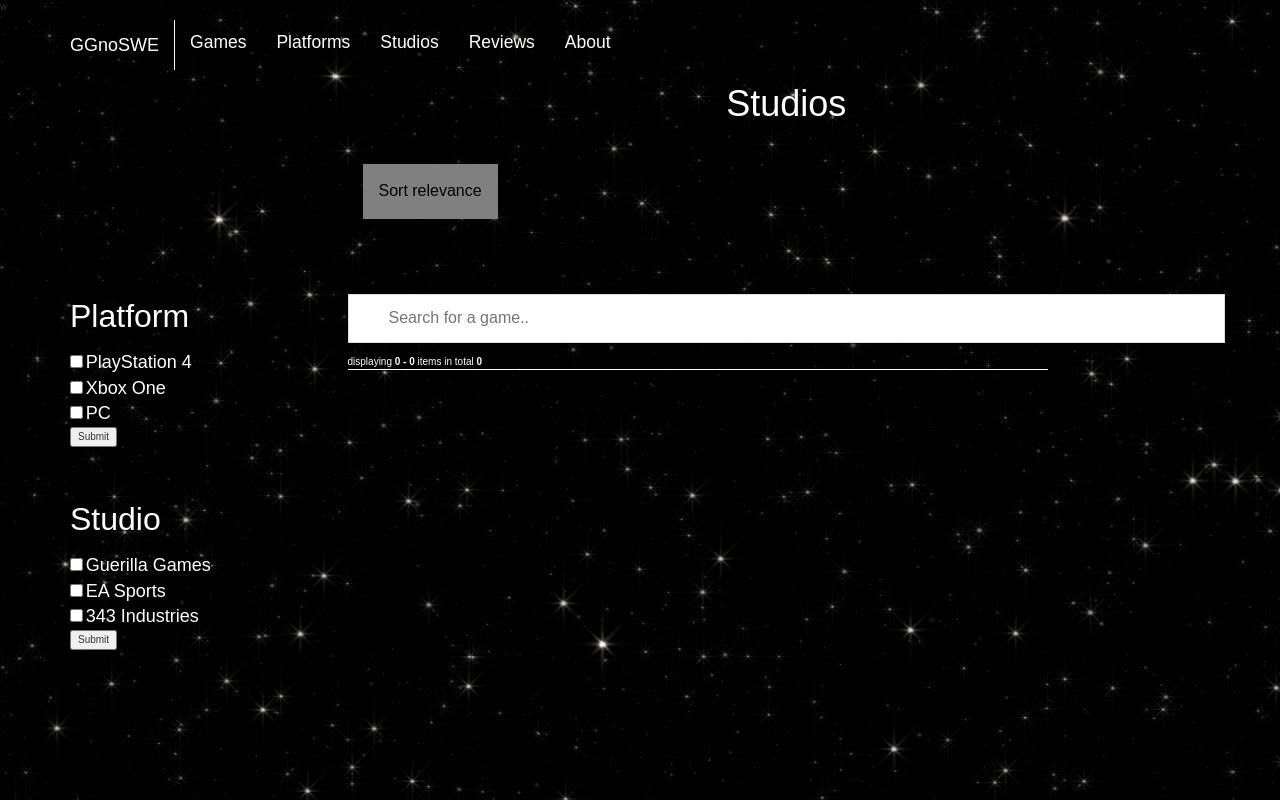
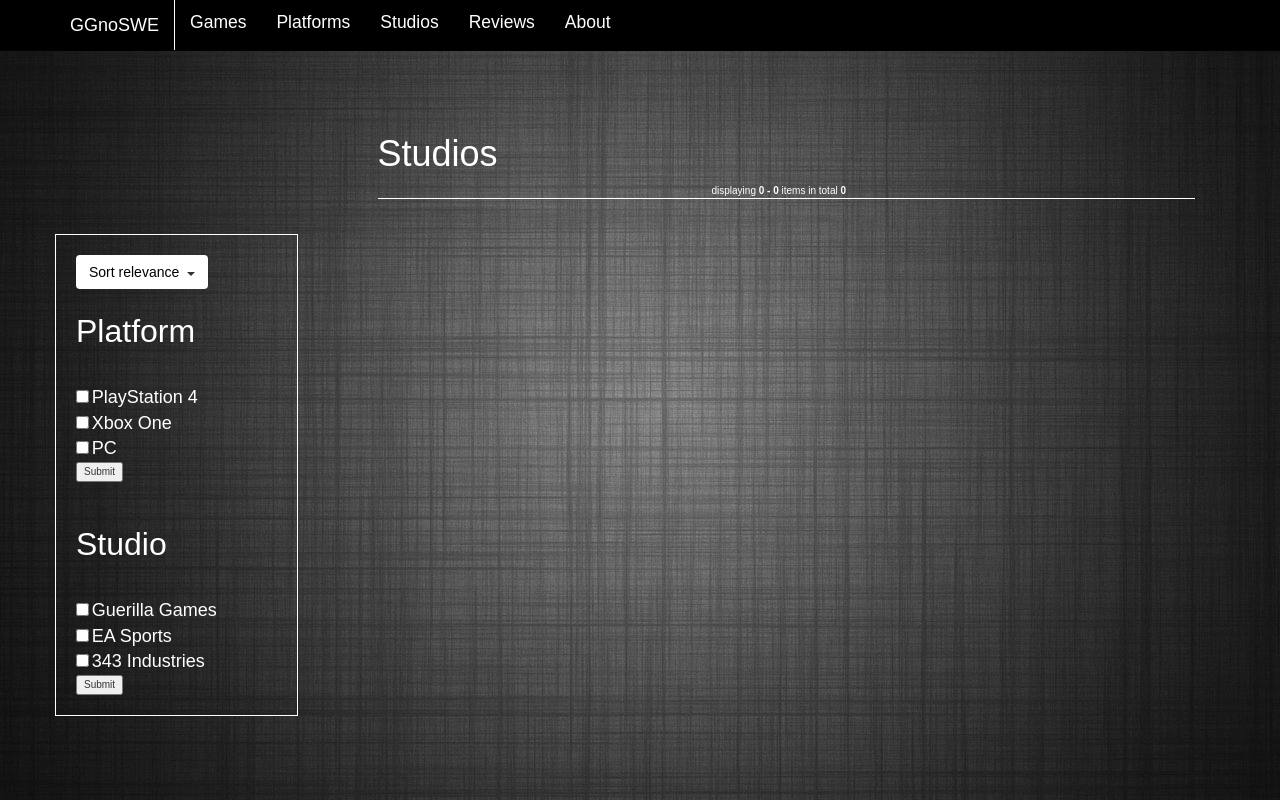
Before and after one commit to wcrasta/idb, a Flask app: page /studios in a window 1280 px wide. Run offline with Flask 2, Linux system fonts and the light colour scheme; data that the repository does not hold is empty; some libraries are stand-ins or nearby versions.

Commit message:
studios style changed

```diff
--- a/app/templates/studios.html
+++ b/app/templates/studios.html
@@ -9,19 +9,20 @@ w﻿<!DOCTYPE html>
 <link rel="stylesheet" type="text/css" href="../static/css/common.css">
 <style type="text/css">
   body {
-    background: url('../static/images/bg.png');
+    background: url('../static/images/bg2.png');
   }
   h1 {
     color: white;
   }
   h2 {
-    color: white;
+    color: black;
     text-align: center;
   }
   p {
-    text-align: center;
-    color: white;
+    text-align: left;
+    color: black;
     font-size: 1.5em;
+    margin-left: 45px
   }
   img {
     width: 200px;
@@ -31,13 +32,12 @@ w﻿<!DOCTYPE html>
     margin-left: auto;
     margin-right: auto;
   }
-  #myInput {
-    background-repeat: no-repeat;
+  .underline {
     width: 100%;
-    font-size: 16px;
-    padding: 12px 20px 12px 40px;
-    border: 1px solid #ddd;
-    margin-bottom: 12px;
+  }
+  .list-group {
+    padding-left: 20px;
+    padding-top: 20px;
   }
 </style>
 <script type="text/javascript">
@@ -51,7 +51,7 @@ w﻿<!DOCTYPE html>
 
   <header>
     <!-- Starting Navigation Bar -->
-    <nav class="navbar navbar-toggleable-md navbar-fixed-top">
+    <nav class="navbar navbar-toggleable-md navbar-fixed-top" style="background-color: black; margin-top: 0;">
       <div class="container">
         <div class="navbar-header">
           <button class="navbar-toggle collapsed" type="button" data-toggle="collapse" data-target="#nav-col">
@@ -95,8 +95,18 @@ w﻿<!DOCTYPE html>
       <!-- Filtering options -->
       <div class="row">
 
-            <div class="col-md-3">
-              <p class="text-left" style="padding-top: 280px" > <font color="white" size ="6">Platform</font></p>
+            <div class="col-md-3"  style="margin-top: 220px">
+              <div class="row" style="padding-right: 50px;">
+                <div clas="col-sm-4"  style="border: 1px solid white;">
+                  <div class="dropdown" style="padding-left: 20px; padding-top: 20px;">
+                    <button class="btn btn-secondary dropdown-toggle" style="background-color: white"><font color="black">Sort relevance &nbsp;</font><span class="caret"></span></button>
+                    <div class="dropdown-content">
+                      <a href="#">Games</a>
+                      <a href="#">Platform</a>
+                      <a href="#">Studio</a>
+                    </div>
+                  </div>
+                  <p class="text-left" style="padding-top: 60px; margin-left: 0px; padding-left: 20px; padding-top: 20px;" > <font color="white" size ="6">Platform</font></p>
                   <div class="list-group">
                     <input type="checkbox"> <font color="white" size ="4">PlayStation 4 </font> <br>
                     <input type="checkbox"> <font color="white" size ="4">Xbox One </font> <br>
@@ -104,7 +114,7 @@ w﻿<!DOCTYPE html>
                     <input type="submit" value="Submit">
                   </div>
 
-              <p class="text-left" style="padding-top: 30px" > <font color="white" size ="6">Studio</font></p>
+                <p class="text-left" style="padding-top: 30px; margin-left: 0px; padding-left: 20px; padding-top: 20px;" > <font color="white" size ="6">Studio</font></p>
                   <div class="list-group">
                     <input type="checkbox"> <font color="white" size ="4"> Guerilla Games </font> <br>
                     <input type="checkbox"> <font color="white" size ="4">EA Sports </font> <br>
@@ -112,35 +122,36 @@ w﻿<!DOCTYPE html>
                     <input type="submit" value="Submit">
                   </div>
                 </div>
-
-            <!--Load them images up -->
-            <div class = 'col-md-9' style="padding-top: 50px">
-
-                <h1 class="text-center"> Studios </h1>
-
-                <div class="dropdown" style="padding-top: 30px">
-                  <button class="dropbtn" background-color="grey"><font color="black">Sort relevance</font></button>
-                  <div class="dropdown-content">
-                    <a href="#">Games</a>
-                    <a href="#">Platform</a>
-                    <a href="#">Studio</a>
               </div>
             </div>
 
-                <div class="row" style="padding-top: 75px;">
-                <input type="text" id="myInput" onkeyup="search()" placeholder="Search for a game.." title="Type in a name">
-                <div style="color: white;">
+            <!--Load them images up -->
+            <div class = 'col-md-9' style="padding-top: 100px">
+
+                  <div class="col-sm-12">
+                    <div style="color: white; float: right; text-align: right;">
+                      {{ pagination.links }}
+                    </div>
+                      <h1>Studios</h1>
+
+                    <div class="row">
+                      <div style="color: white; float: center; text-align: center; margin-right: 15px;">
                         {{ pagination.info }}
                       </div>
-              {{ pagination.links }}
+                      <div class="col-sm-12">
+
                       <div class="underline"></div>
+                      </div>
+                    </div>
+                  </div>
+                  <div class="row" style="margin-top: 115px; margin-bottom: 30px; background: white; opacity: 0.9; border-radius: 15px;">
                     {% for item_row in items | batch(3, '&nbsp;') %}
-
-
                     <div class = "row">
                       {% for item in item_row %}
-            <div class = "col-md-3">
-            <h2><a href="{{ url_for('studio_instance', name = item.id)}}" > {{item.name}} </a></h2>
+                      <div class = "col-md-4">
+                        <h2 style="word-wrap: break-word; margin-bottom: 0;
+                      padding-top: 25px; height: 90px; width: 100%;
+                      color: black; text-decoration: underline;"><a href="{{ url_for('studio_instance', name = item.id)}}" > {{item.name}} </a></h2>
                       {% if item.logo != 'None' %}
                         <img class="center-block" src="{{item.logo}}" />
                       {% else %}
@@ -151,7 +162,6 @@ w﻿<!DOCTYPE html>
                           <a href="{{ url_for('studio_instance', name = item.platform.id)}}" > {{item.platform.name}} </a>
                           {% endif %}
                       </p>
-
                       <p> <a href="{{item.website}}">Website: {{item.website}} </a></p>
                       <p>
                         Date Created: {{item.created_at}}
@@ -161,11 +171,9 @@ w﻿<!DOCTYPE html>
                       </p>
                       </div>
                     {% endfor %}
-
                   </div>
-
                   {% endfor %}
-
+                </div>
               </div>
           </div>
       </div>
```
Lines whose indentation alone changed are shown as unchanged.
